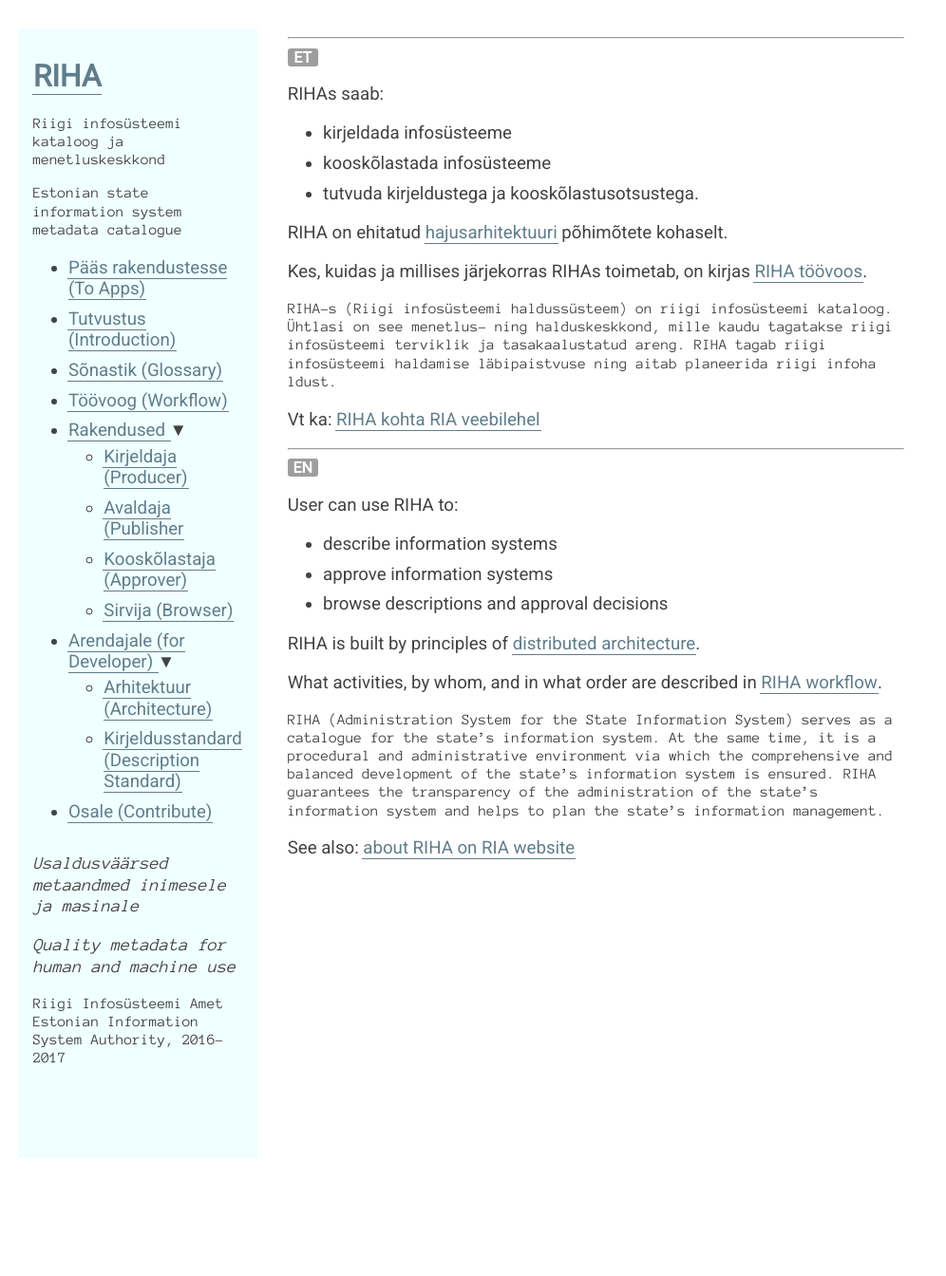
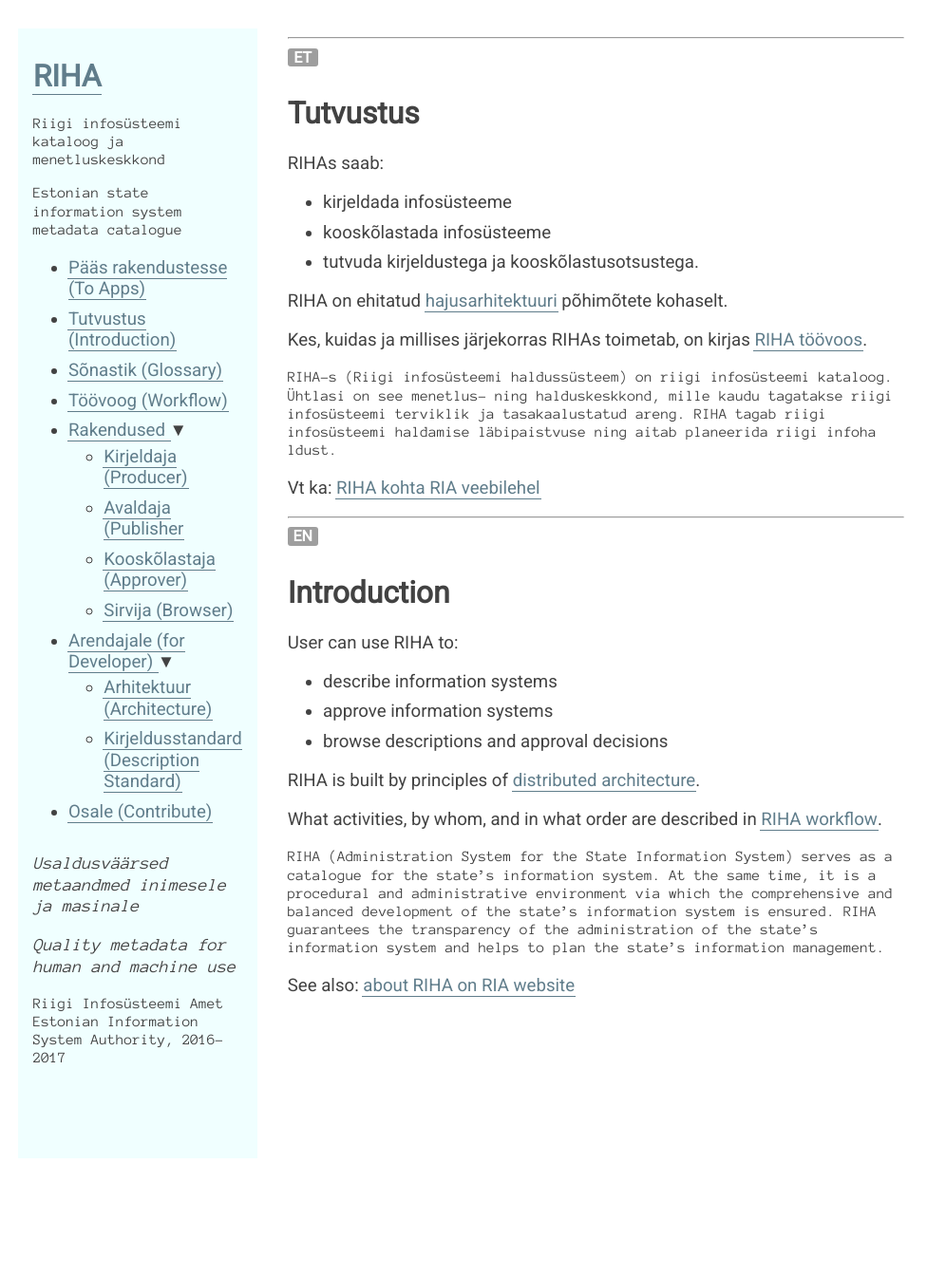
Before and after one commit to e-gov/RIHA-Index, a Jekyll site: the page built from Tutvustus.md, in a window 1280 px wide. Shown: the whole page at 95% size, without its empty margins (0-996 px from the left). Built offline with Jekyll 4.4.1, drawn with Linux system fonts in a browser that asks for light colours.

Commit message:
Update Tutvustus.md

```diff
--- a/Tutvustus.md
+++ b/Tutvustus.md
@@ -8,6 +8,8 @@ permalink: Tutvustus
 ---
 
 {% include ET.html %}
+
+# Tutvustus
 
 RIHAs saab:
 
@@ -30,6 +32,8 @@ Vt ka: [RIHA kohta RIA veebilehel](https://www.ria.ee/ee/riha.html)
 
 {% include EN.html %}
 
+# Introduction
+
 User can use RIHA to:
 
 - describe information systems
```
